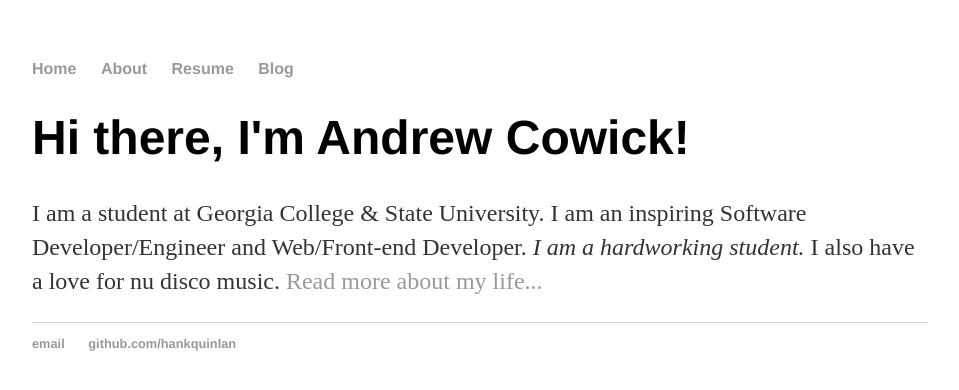
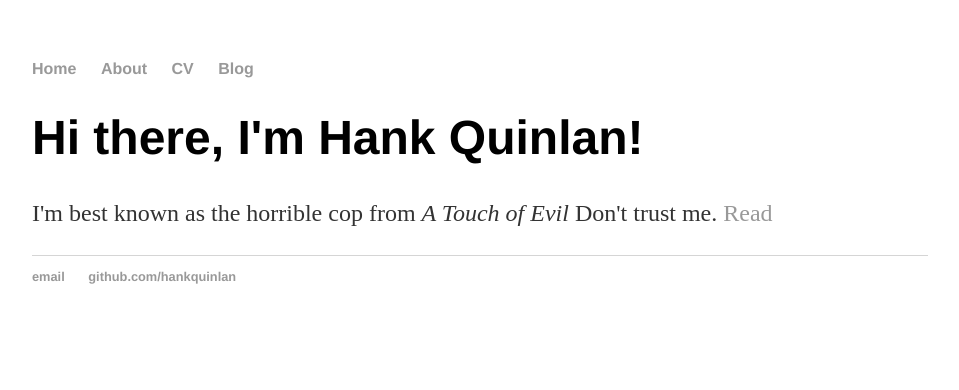
Before and after one commit to acow19/acow19.github.io, a Jekyll site: the page built from index.html, in a window 1280 px wide. Shown: the top 390 px of the page, without its empty margins (160-1119 px from the left). Built offline with Jekyll 4.4.1, drawn with Linux system fonts in a browser that asks for light colours.

Commit message:
Update index.html
Made a huge change (that I hope that I won't regret later) to go along with the structure of Jekyll. I did save the old code so I could easily change it later (I hope)

```diff
--- a/index.html
+++ b/index.html
@@ -1,29 +1,7 @@
-<!DOCTYPE html>
-<html>
-	<head>
-		<title>Andrew Cowick, Inspiring Programmer</title>
-		<!-- link to main stylesheet -->
-		<link rel="stylesheet" type="text/css" href="/css/main.css">
-	</head>
-	<body>
-		<nav>
-    		<ul>
-        		<li><a href="/">Home</a></li>
-	        	<li><a href="/about">About</a></li>
-        		<li><a href="/resume">Resume</a></li>
-        		<li><a href="/blog">Blog</a></li>
-    		</ul>
-		</nav>
-		<div class="container">
-    		<div class="blurb">
-        		<h1>Hi there, I'm Andrew Cowick!</h1>
-				<p>I am a student at Georgia College & State University. I am an inspiring Software Developer/Engineer and Web/Front-end Developer. <em> I am a hardworking student.</em> I also have a love for nu disco music. <a href="/about">Read more about my life...</a></p>
-    		</div><!-- /.blurb -->
-		</div><!-- /.container -->
-		<footer>
-    		<ul>
-        		<li><a href="mailto:acowickxctf@gmail.com">email</a></li>
-        		<li><a href="https://github.com/hankquinlan">github.com/hankquinlan</a></li>
-			</ul>
-		</footer>
-	</b
+---
+layout: default
+title: Hank Quinlan, Horrible Cop
+---
+<div class="blurb">
+	<h1>Hi there, I'm Hank Quinlan!</h1>
+	<p>I'm best known as the horrible cop from <em>A Touch of Evil</em> Don't trust me. <a href="/about">Read
```
